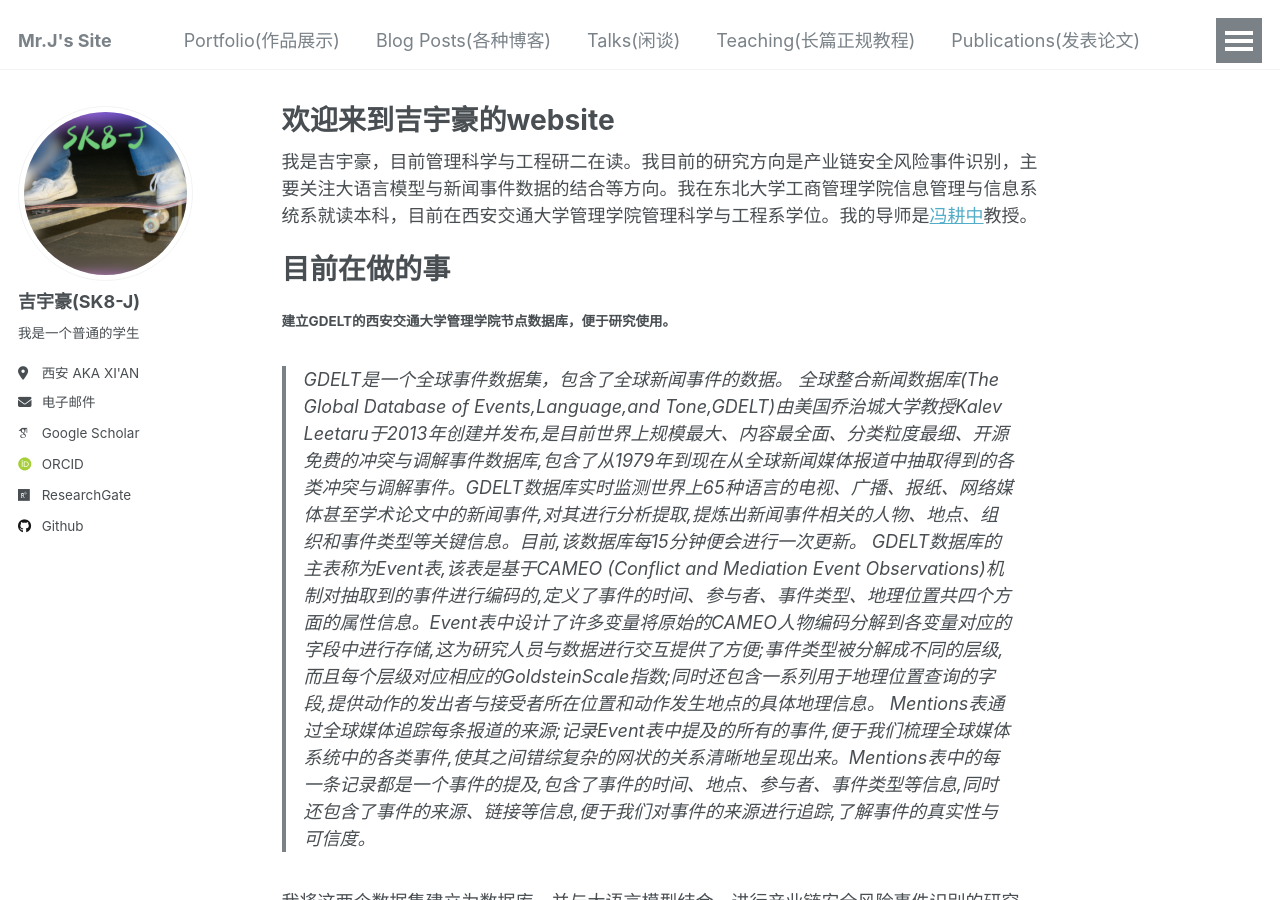
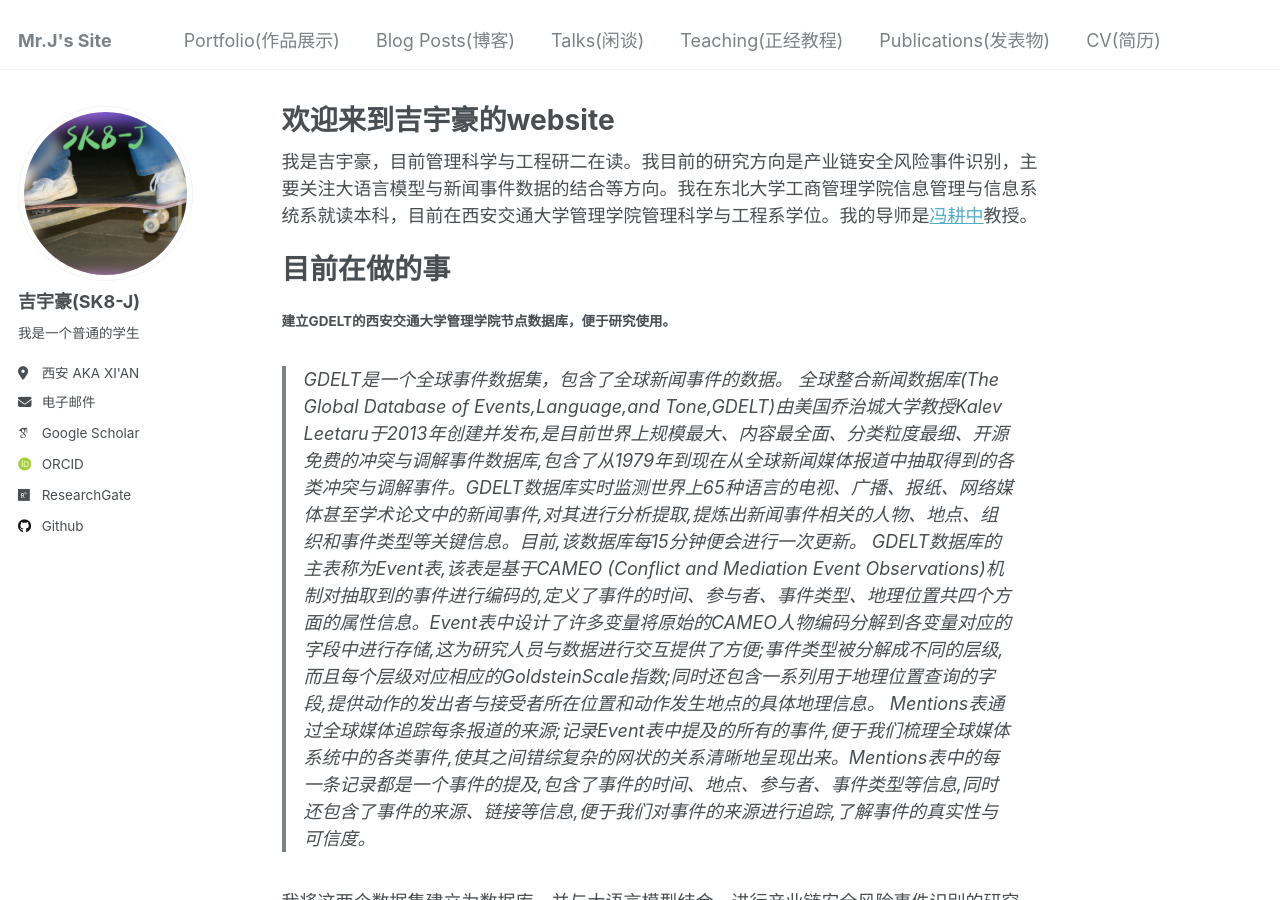
Before and after one commit to SK8-j/SK8-J.github.io, a Jekyll site: the page built from _pages/about.md, in a window 1280 px wide and 900 px high. Built offline with Jekyll 4.4.1, drawn with Linux system fonts in a browser that asks for light colours; some web fonts are replaced.

Commit message:
更新了路由

```diff
--- a/_data/navigation.yml
+++ b/_data/navigation.yml
@@ -8,16 +8,16 @@ main:
   - title: "Portfolio(作品展示)"
     url: /portfolio/
 
-  - title: "Blog Posts(各种博客)"
+  - title: "Blog Posts(博客)"
     url: /year-archive/
 
   - title: "Talks(闲谈)"
     url: /talks/
 
-  - title: "Teaching(长篇正规教程)"
+  - title: "Teaching(正经教程)"
     url: /teaching/
 
-  - title: "Publications(发表论文)"
+  - title: "Publications(发表物)"
     url: /publications/
 
   - title: "CV(简历)"
```
